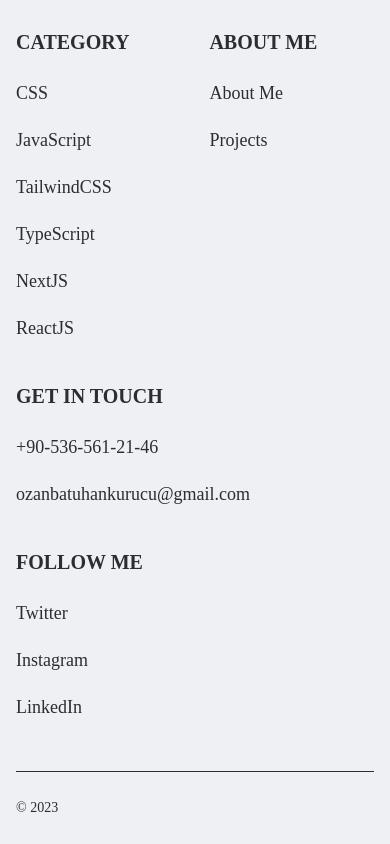
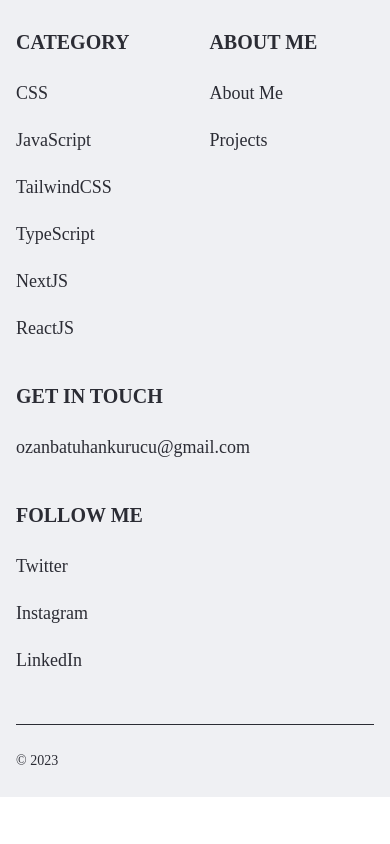
Before and after one commit to ozanbatuhankurucu/my-blog-site, a Next.js app: page / in a window 390 px wide. Shown: the part 6722-7566 px from the top of the page. After the commit the page ends 7519 px from the top, so only its background shows below. Built offline with nearby package versions, Linux system fonts and the light colour scheme.

Commit message:
Remove phone num

```diff
--- a/components/Footer.tsx
+++ b/components/Footer.tsx
@@ -67,10 +67,6 @@ export const Footer = () => {
               title='Get In Touch'
               list={[
                 {
-                  label: '+90-536-561-21-46',
-                  target: '_blank'
-                },
-                {
                   label: 'ozanbatuhankurucu@gmail.com',
                   target: '_blank'
                 }
```
